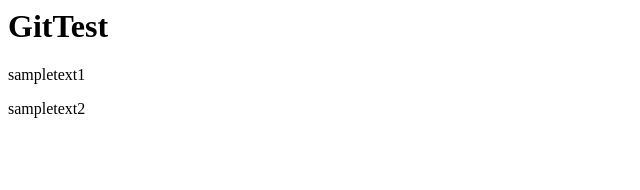
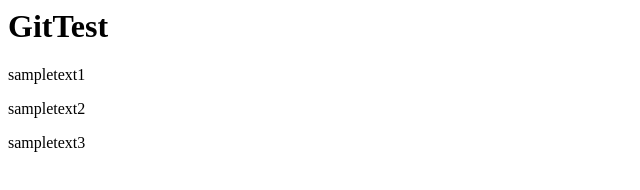
Before and after one commit to takezawashodai/aaapanda, a plain HTML site: page index.html in a window 1280 px wide. Shown: the whole page, without its empty margins (0-640 px from the left). Drawn offline with Linux system fonts and the light colour scheme.

Commit message:
sampletext3を追記

```diff
--- a/index.html
+++ b/index.html
@@ -7,5 +7,6 @@
 <h1>GitTest</h1>
 <p>sampletext1</p>
 <p>sampletext2</p>
+<p>sampletext3</p>
 </body>
 </html>
```
